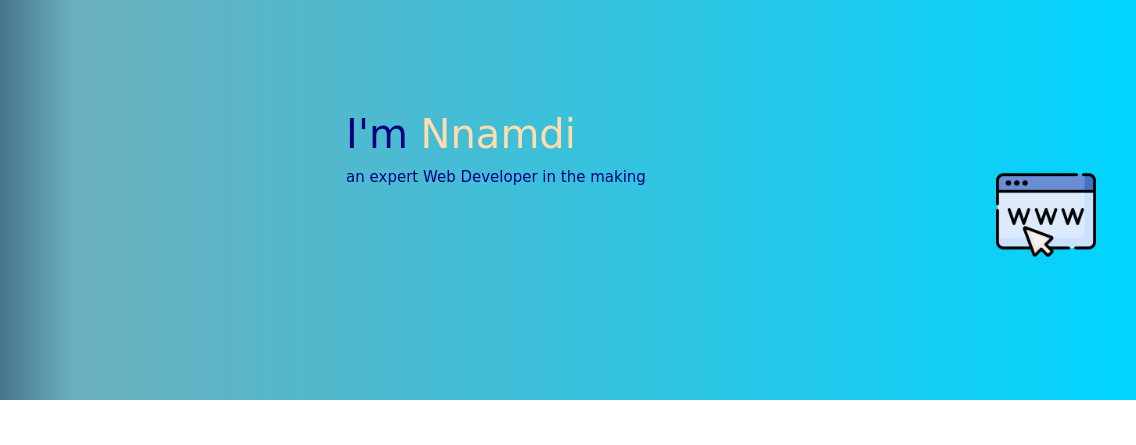
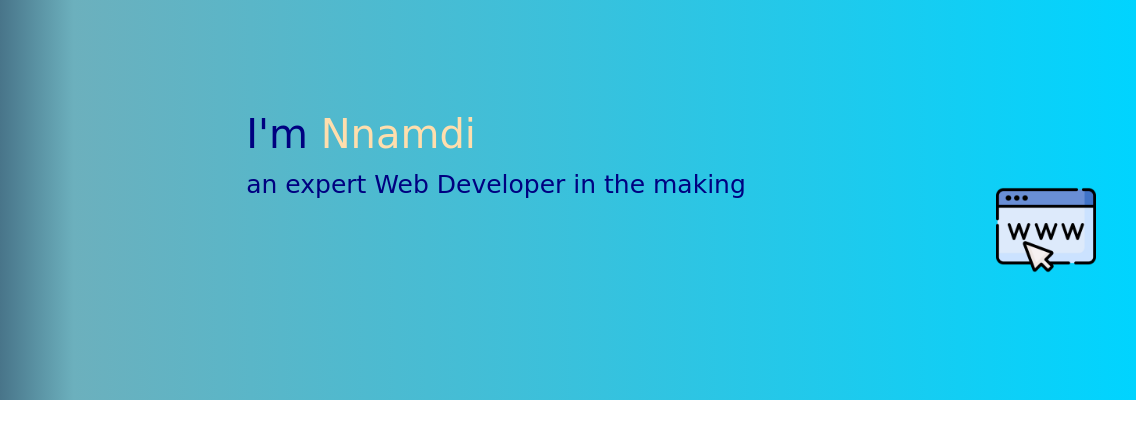
Before and after one commit to 0hans/My-Personal-Webspace, a plain HTML site: page index.html in a window 1280 px wide. Shown: the top 445 px of the page, 144-1280 px from the left. Drawn offline with nearby package versions, Linux system fonts and the light colour scheme; a web font is replaced by a local one.

Commit message:
Update style..css

```diff
--- a/style..css
+++ b/style..css
@@ -102,7 +102,7 @@ h1{font-size: 30px;}
 }
 @media(min-width: 1201px){
 h1{font-size: 30px;}
-.header-container{font-size: 15px;}
+.header-container{font-size: 25px;}
 .left{margin-top: -30px;}
 .right{margin-top: -40px;}
 .header-gif{height: 100px; width: 100px;}
```
